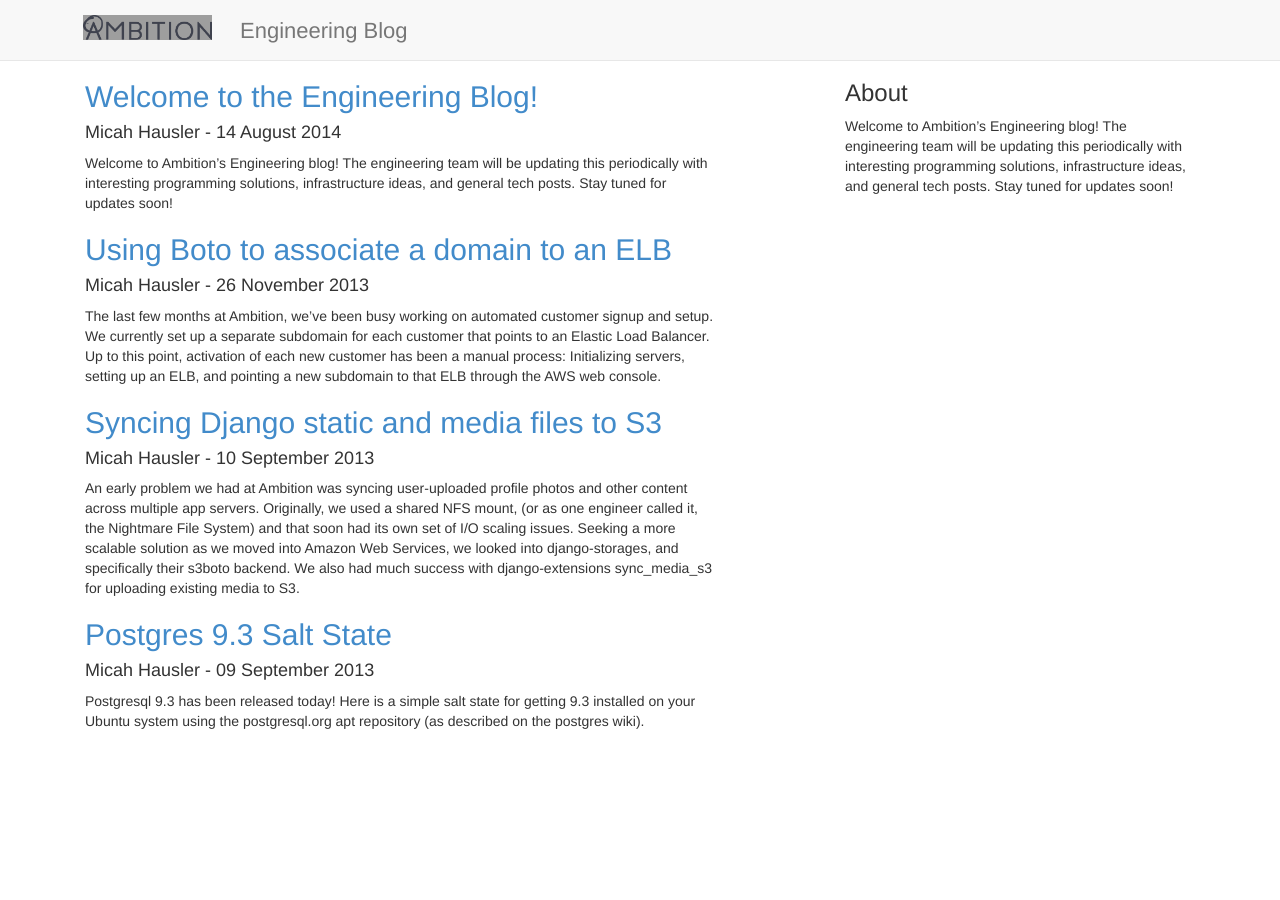
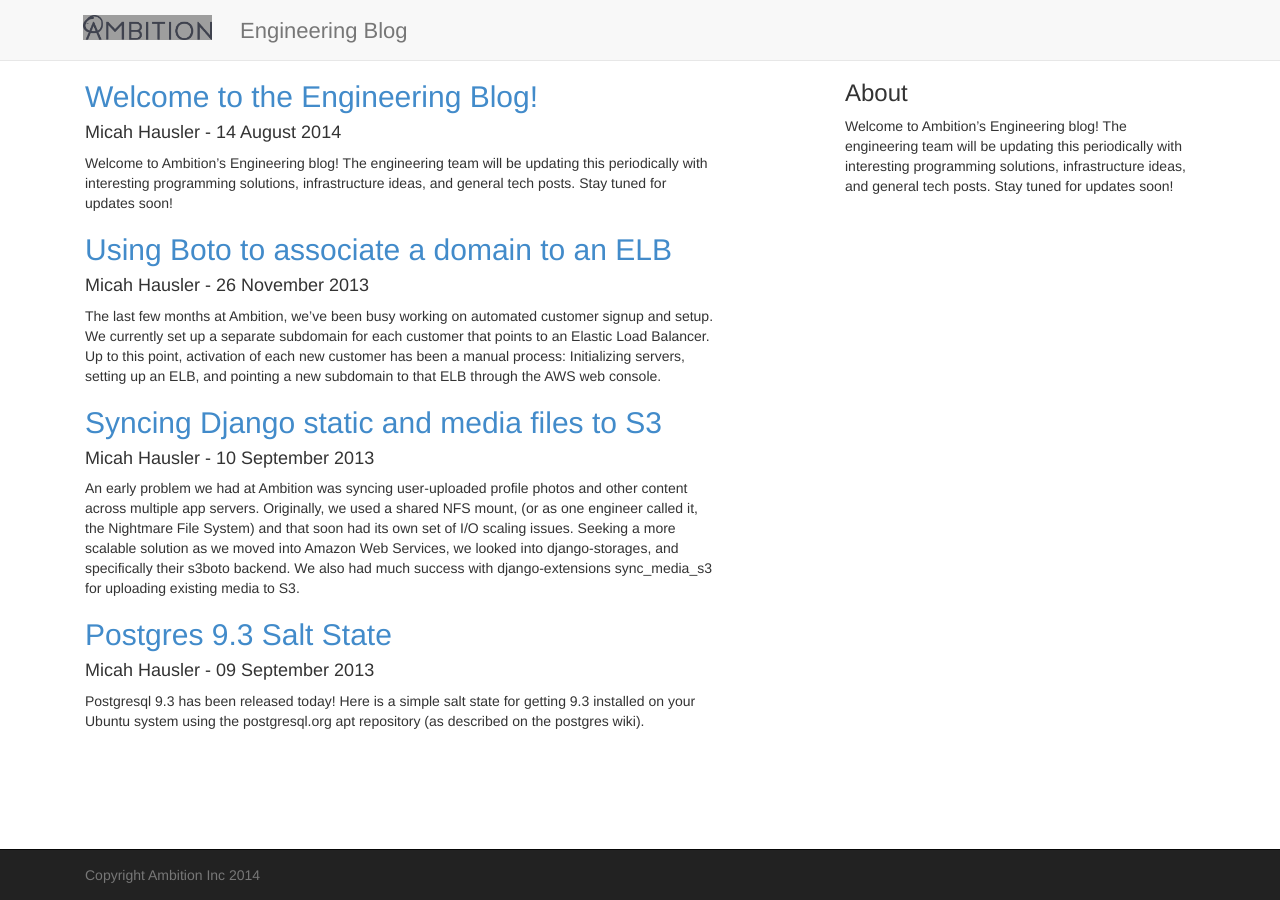
Before and after one commit to ambitioninc/engineering-blog, a Jekyll site: the page built from index.html, in a window 1280 px wide. Built offline with Jekyll 4.4.1, drawn with Linux system fonts in a browser that asks for light colours; Markdown is read by kramdown in place of the engine named in the settings; the list of posts is cut into pages by our own code; grey boxes are pictures that could not be loaded.

Commit message:
Added Footer

```diff
--- a/_includes/footer.html
+++ b/_includes/footer.html
@@ -7,7 +7,14 @@
 
       ga('create', 'UA-38927362-3', 'auto');
       ga('send', 'pageview');
-
     </script>
+    <div class="navbar navbar-inverse navbar-fixed-bottom" id="footer" role="navigation">
+      <div class="navbar-inner">
+        <div class="container">
+          <p class="navbar-text navbar-left">Copyright Ambition Inc 2014</p>
+        </div>
+      </div>
+    </div>
+  </div>
   </body>
 </html>
--- a/_includes/header.html
+++ b/_includes/header.html
@@ -17,8 +17,8 @@
   </head>
 
   <body>
-
-    <div class="navbar navbar-default navbar-fixed-top"  role="navigation">
+    <div id="wrapper">
+    <div class="navbar navbar-default navbar-fixed-top" role="navigation">
       <div class="navbar-inner">
         <div class="container">
           <div class="navbar-header">
@@ -32,4 +32,4 @@
         </div>
       </div>
     </div>
-  <div class="container">
+  <div id="content" class="container">
--- a/css/engineering.css
+++ b/css/engineering.css
@@ -10,6 +10,28 @@
   font-size: 22px;
 }
 
+.navbar-fixed-bottom {
+  width: 100%;
+  bottom: 0;
+  position: absolute;
+}
+
+.content {
+  padding-bottom:80px;
+}
+
+#content {
+	/*padding:10px;*/
+	padding-bottom:80px;   /* Height of the footer element */
+}
+#wrapper {
+	min-height:100%;
+	position:relative;
+}
+
+html,
 body {
-  padding-top: 60px;
+  padding-top: 30px;
+  height: 100%;
+  margin:0;
 }
```
